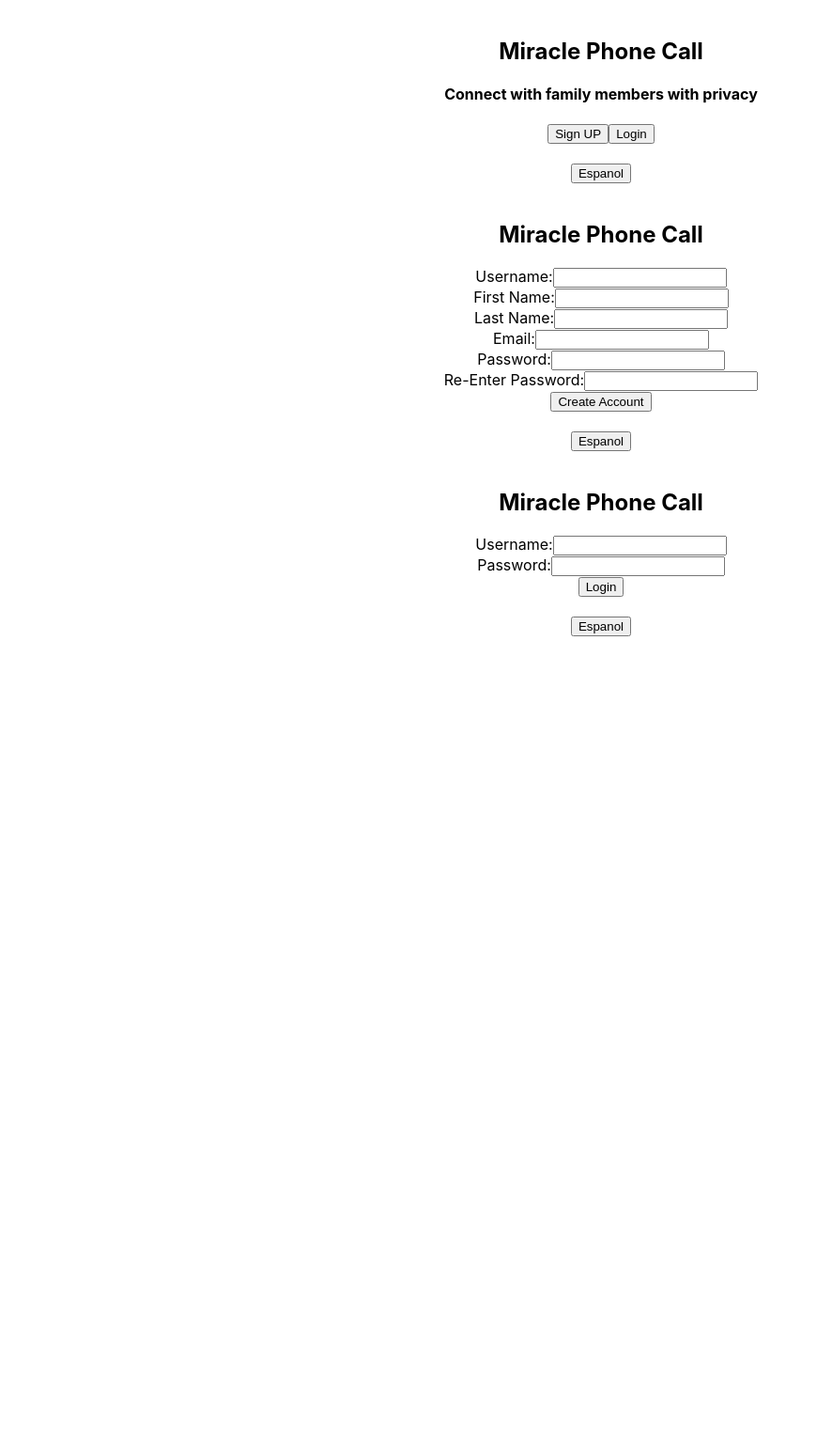
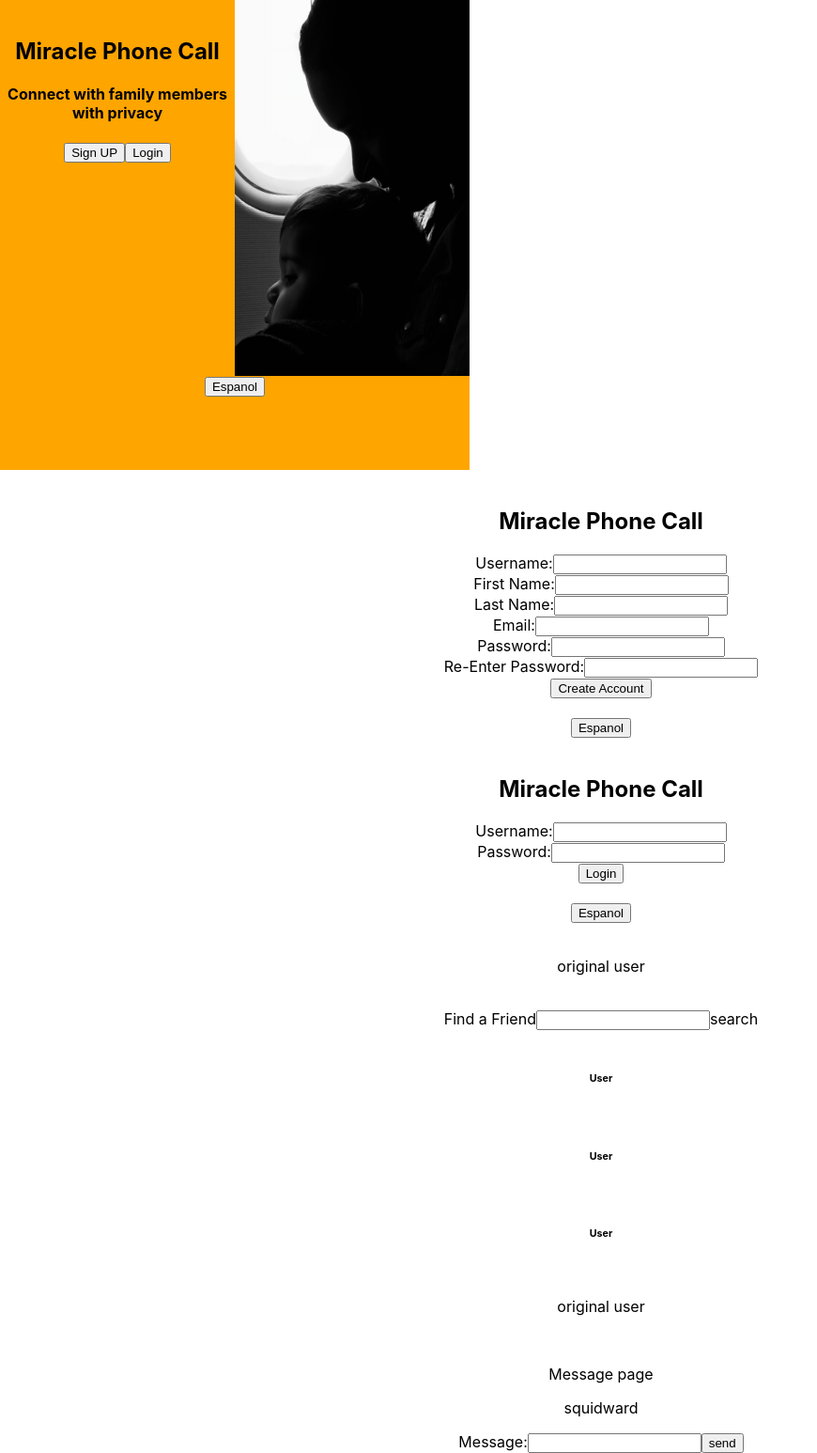
Before and after one commit to Miracle-Phone-Call/miracle-phone-call-frontEnd, a React (Create React App) app in the folder miracle-phone-call/: page / in a window 1280 px wide. Shown: the whole page at 94% size, without its empty margins (0-870 px from the left). Before the commit the page ends 800 px from the top, so only its background shows below. Built offline with nearby package versions, Linux system fonts and the light colour scheme.

Commit message:
added most of our components and basic styling to the landing page

```diff
--- a/miracle-phone-call/src/App.css
+++ b/miracle-phone-call/src/App.css
@@ -2,37 +2,17 @@
   text-align: center;
 }
 
-.App-logo {
-  height: 40vmin;
-  pointer-events: none;
+.landing-container {
+  width: 500px;
+  height: 500px;
+  background-color: orange;
 }
 
-@media (prefers-reduced-motion: no-preference) {
-  .App-logo {
-    animation: App-logo-spin infinite 20s linear;
-  }
+.landing-body {
+  display: flex;
 }
 
-.App-header {
-  background-color: #282c34;
-  min-height: 100vh;
-  display: flex;
-  flex-direction: column;
-  align-items: center;
-  justify-content: center;
-  font-size: calc(10px + 2vmin);
-  color: white;
+.landing-img {
+  width: 250px;
+  height: 400px;
 }
-
-.App-link {
-  color: #61dafb;
-}
-
-@keyframes App-logo-spin {
-  from {
-    transform: rotate(0deg);
-  }
-  to {
-    transform: rotate(360deg);
-  }
-}
--- a/miracle-phone-call/src/App.js
+++ b/miracle-phone-call/src/App.js
@@ -2,12 +2,16 @@ import './App.css';
 import Landing from './Components/Landing';
 import Signup from './Components/Signup';
 import Login from './Components/Login';
+import ChatRoom from './Components/Chat-room';
+import Chat from './Components/Chat';
 function App() {
   return (
     <div className="App">
       <Landing />
       <Signup />
       <Login />
+      <ChatRoom />
+      <Chat />
     </div>
   );
 }
--- a/miracle-phone-call/src/Components/Chat-room.js
+++ b/miracle-phone-call/src/Components/Chat-room.js
@@ -1,4 +1,5 @@
-import Chat from "./Chat";
+import Chatbar from "./Chatbar";
+import Navbar from "./Navbar";
 export default function ChatRoom(){
   return(
     <div>
@@ -6,9 +7,12 @@ export default function ChatRoom(){
       <form>
         <label>Find a Friend
           <input></input>
+          <buttton>search</buttton>
         </label>
       </form>
-      <Chat />
+      <Chatbar />
+      <Chatbar />
+      <Chatbar />
     </div>
   )
 }
--- a/miracle-phone-call/src/Components/Chat.js
+++ b/miracle-phone-call/src/Components/Chat.js
@@ -1,8 +1,18 @@
+import Message from "./Message";
+import Navbar from "./Navbar";
 export default function Chat(){
   return(
-    <div className="chat-bar">
-      <img/>
-      <h6>User</h6>
+    <div>
+      <Navbar />
+      <div>
+        <Message />
+      </div>
+      <form>
+        <label>Message:
+          <input></input>
+          <button>send</button>
+        </label>
+      </form>
     </div>
   )
 }
--- /dev/null
+++ b/miracle-phone-call/src/Components/Chatbar.js
@@ -0,0 +1,8 @@
+export default function Chatbar(){
+  return(
+    <div className="chatbar">
+      <img/>
+      <h6>User</h6>
+    </div>
+  )
+}
--- a/miracle-phone-call/src/Components/Landing.js
+++ b/miracle-phone-call/src/Components/Landing.js
@@ -3,14 +3,16 @@ import Footer from "./Footer"
 
 export default function Landing(){
   return (
-  <div>
-    <div className="contents">
-      <Logo />
-      <h4>Connect with family members with privacy</h4>
-      <button>Sign UP</button>
-      <button>Login</button>
+  <div className="landing-container">
+    <div className="landing-body">
+      <div className="contents">
+        <Logo />
+        <h4>Connect with family members with privacy</h4>
+        <button>Sign UP</button>
+        <button>Login</button>
+      </div>
+      <img src="../images/pexels-nicolas-postiglioni-1927155.jpg" className="landing-img"/>
     </div>
-    <img className="landing-img"/>
     <Footer />
   </div>
 )}
--- /dev/null
+++ b/miracle-phone-call/src/Components/Message.js
@@ -0,0 +1,10 @@
+export default function Message(){
+  return (
+    <div>
+      <p>Message page</p>
+      <div>
+        <p>squidward</p>
+      </div>
+    </div>
+  )
+}
--- /dev/null
+++ b/miracle-phone-call/src/Components/Navbar.js
@@ -0,0 +1,11 @@
+export default function Navbar(){
+  return(
+    <div className="navbar">
+      <img/>
+      <div className="nav-profile">
+        <p>original user</p>
+        <img></img>
+      </div>
+    </div>
+  )
+}
```
Also changed, not shown: miracle-phone-call/public/images/mom.jpg (added), miracle-phone-call/public/images/pexels-nicolas-postiglioni-1927155.jpg (added).
